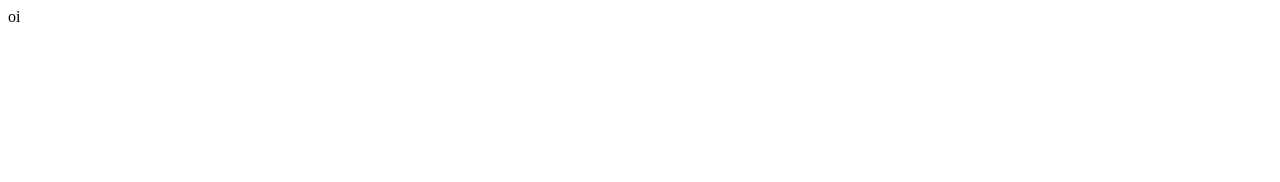
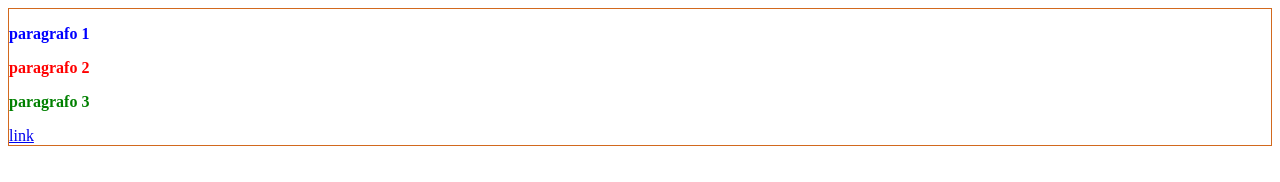
Before and after one commit to anderson-0/tutorial-github-sabado, a plain HTML site: page index.html in a window 1280 px wide. Drawn offline with Linux system fonts and the light colour scheme.

Commit message:
criei arquivo styles.css e adicionei div com classes

```diff
--- a/index.html
+++ b/index.html
@@ -4,11 +4,17 @@
   <meta charset="UTF-8">
   <meta http-equiv="X-UA-Compatible" content="IE=edge">
   <meta name="viewport" content="width=device-width, initial-scale=1.0">
+  <link rel="stylesheet" href="./styles.css">
   <title>Document</title>
 </head>
 
 <body>
-  <p>oi</p>
+  <div class="quadrado">
+    <p class="paragrafo-azul">paragrafo 1</p>
+    <p class="paragrafo-vermelho">paragrafo 2</p>
+    <p class="paragrafo-verde">paragrafo 3</p>
+    <a href="https://www.google.com.br" class="link">link</a>
+  </div>
 </body>
 
 </html>
--- /dev/null
+++ b/styles.css
@@ -0,0 +1,23 @@
+p {
+  color: chocolate;
+}
+
+.quadrado {
+  border: 1px solid chocolate;
+}
+
+.quadrado>p {
+  font-weight: bold;
+}
+
+.paragrafo-azul {
+  color: blue;
+}
+
+.paragrafo-vermelho {
+  color: red;
+}
+
+.paragrafo-verde {
+  color: green;
+}
```
